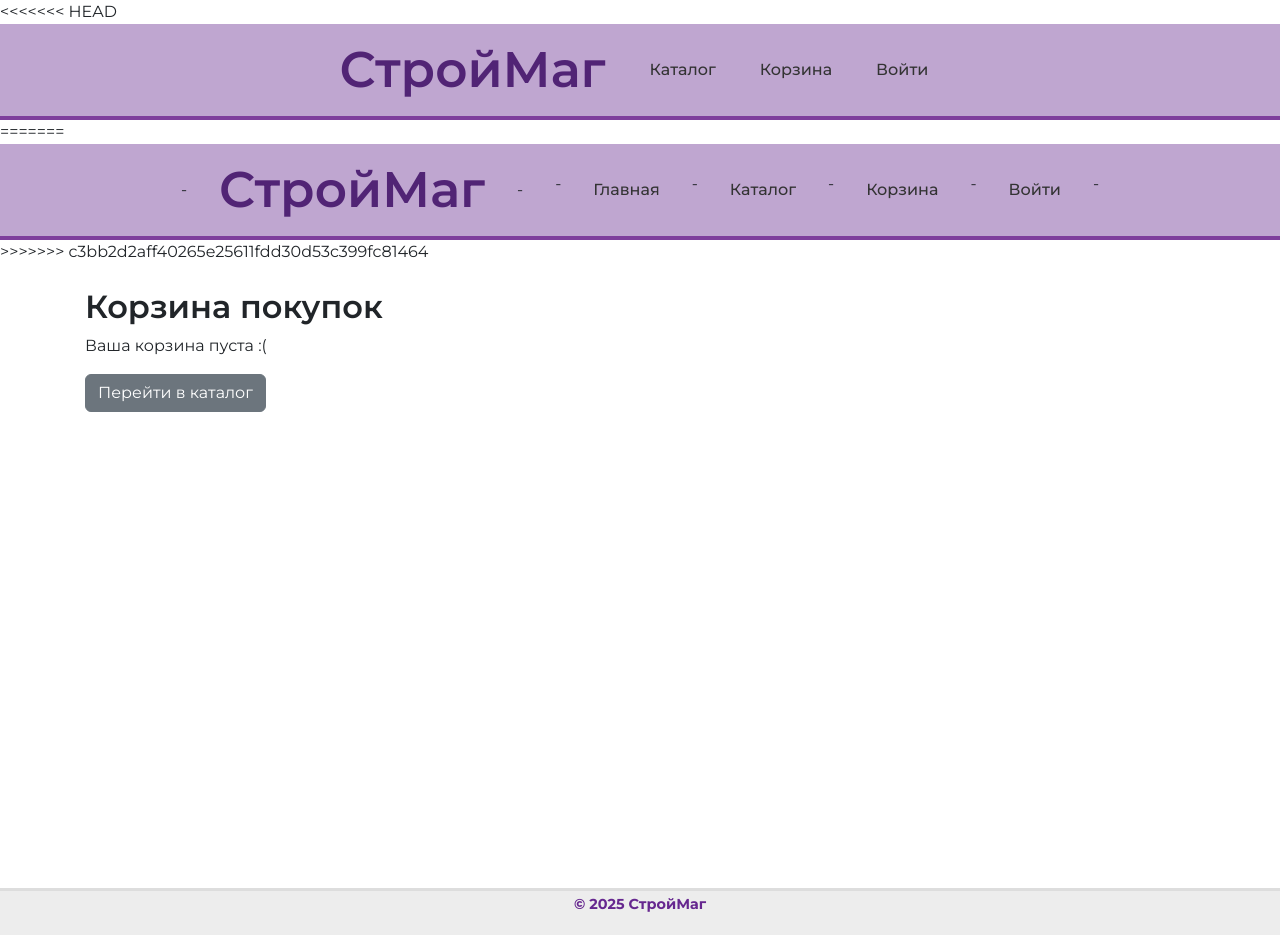
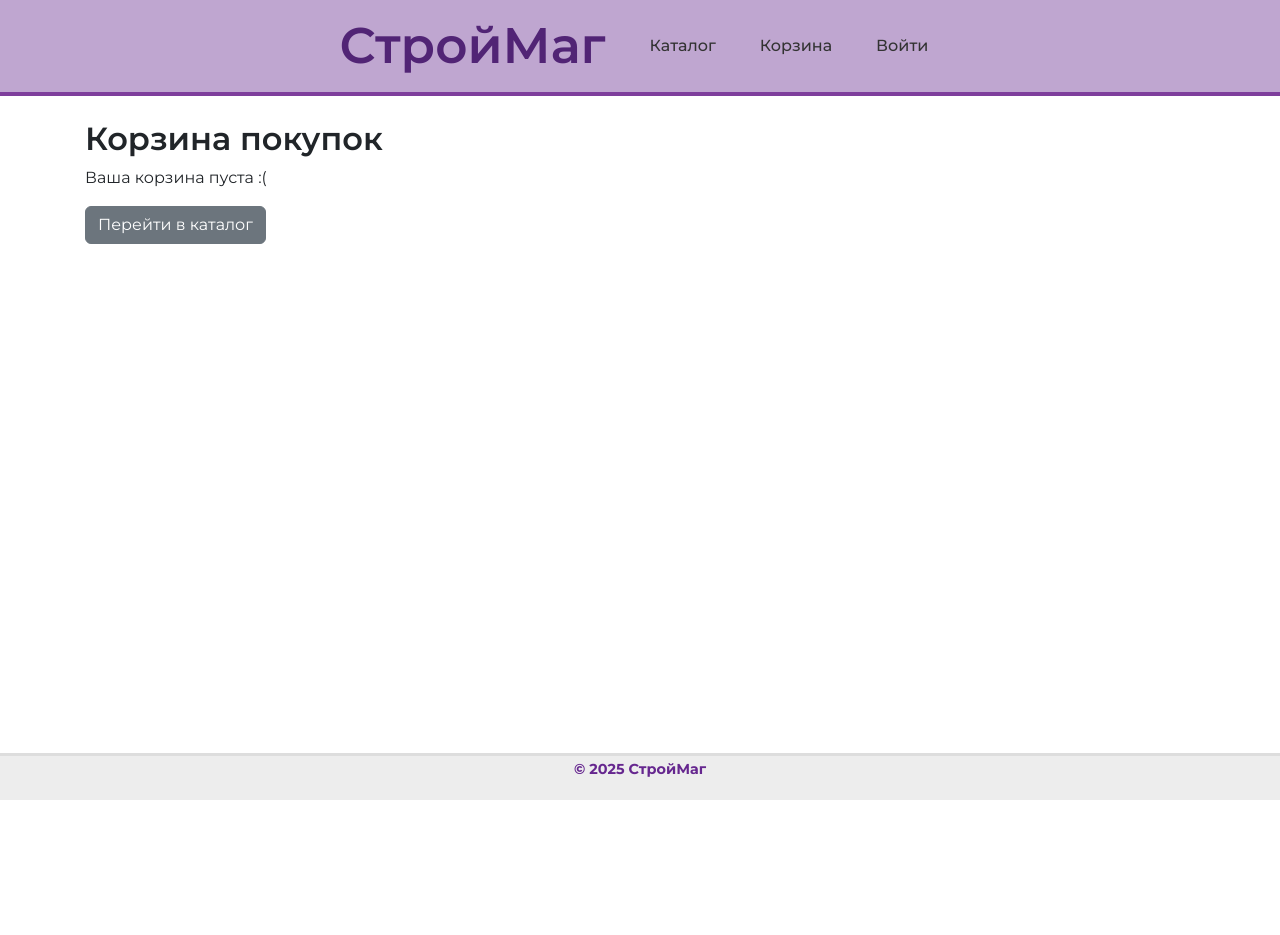
Before and after one commit to darya-sheb/OnlineBuildingMaterialsStore, a Python web app: template web/templates/cart/view.html in a window 1280 px wide. After the commit the page ends 800 px from the top, so only its background shows below. Run offline with Jinja, Linux system fonts and the light colour scheme; the template is opened without the code that fills it, so the values that code supplies are empty; some libraries are stand-ins or nearby versions.

Commit message:
another conflict

```diff
--- a/web/templates/header.html
+++ b/web/templates/header.html
@@ -1,4 +1,3 @@
-<<<<<<< HEAD
 <div class="header">
     <h1>СтройМаг</h1>
     <nav>
@@ -7,14 +6,3 @@
         <a href="/auth/login">Войти</a>
     </nav>
 </div>
-=======
-﻿<div class="header">
--    <h1>СтройМаг</h1>
--    <nav>
--        <a href="/">Главная</a>
--        <a href="/products/catalog">Каталог</a>
--        <a href="/cart">Корзина</a>
--        <a href="/auth/login">Войти</a>
--    </nav>
- </div>
->>>>>>> c3bb2d2aff40265e25611fdd30d53c399fc81464
```
